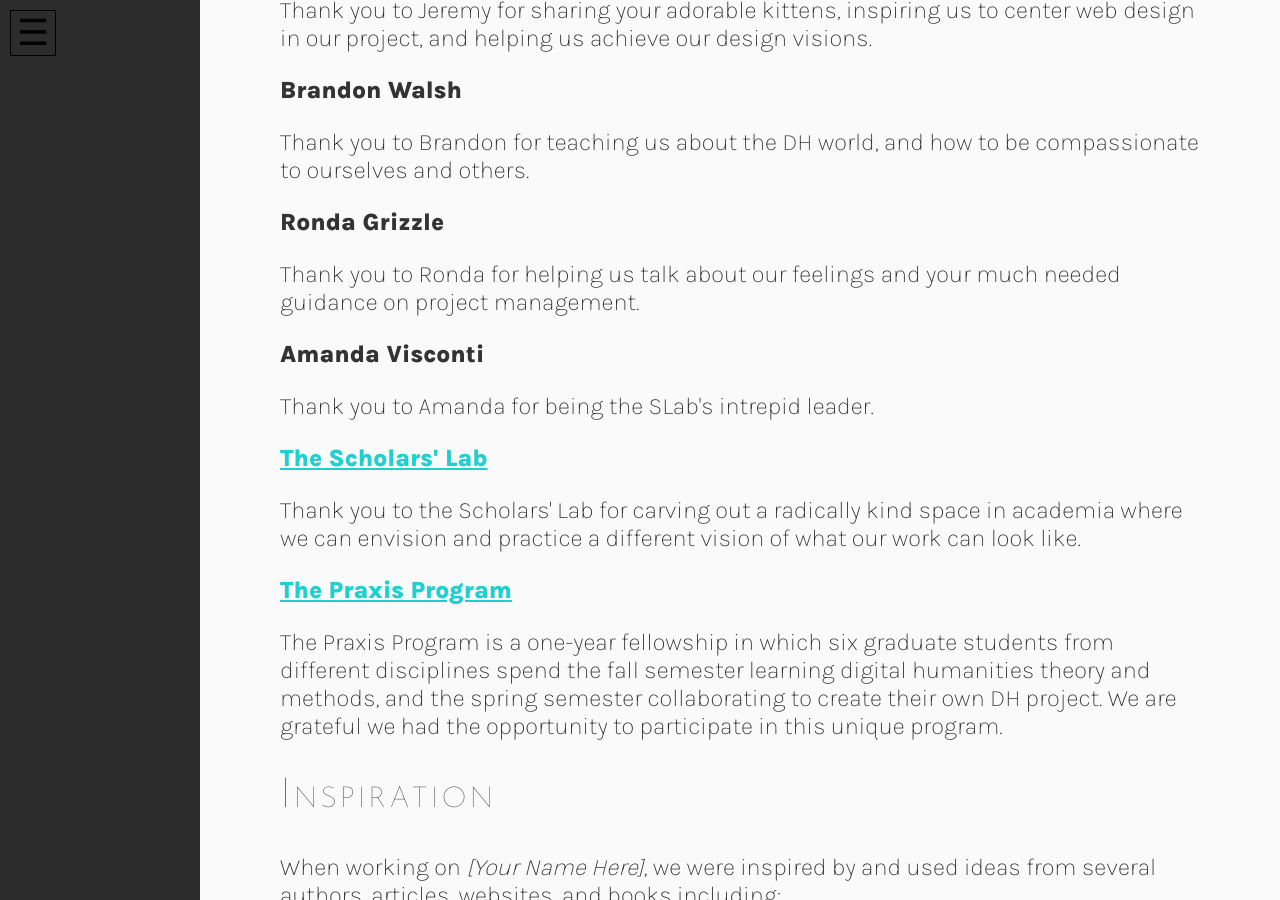
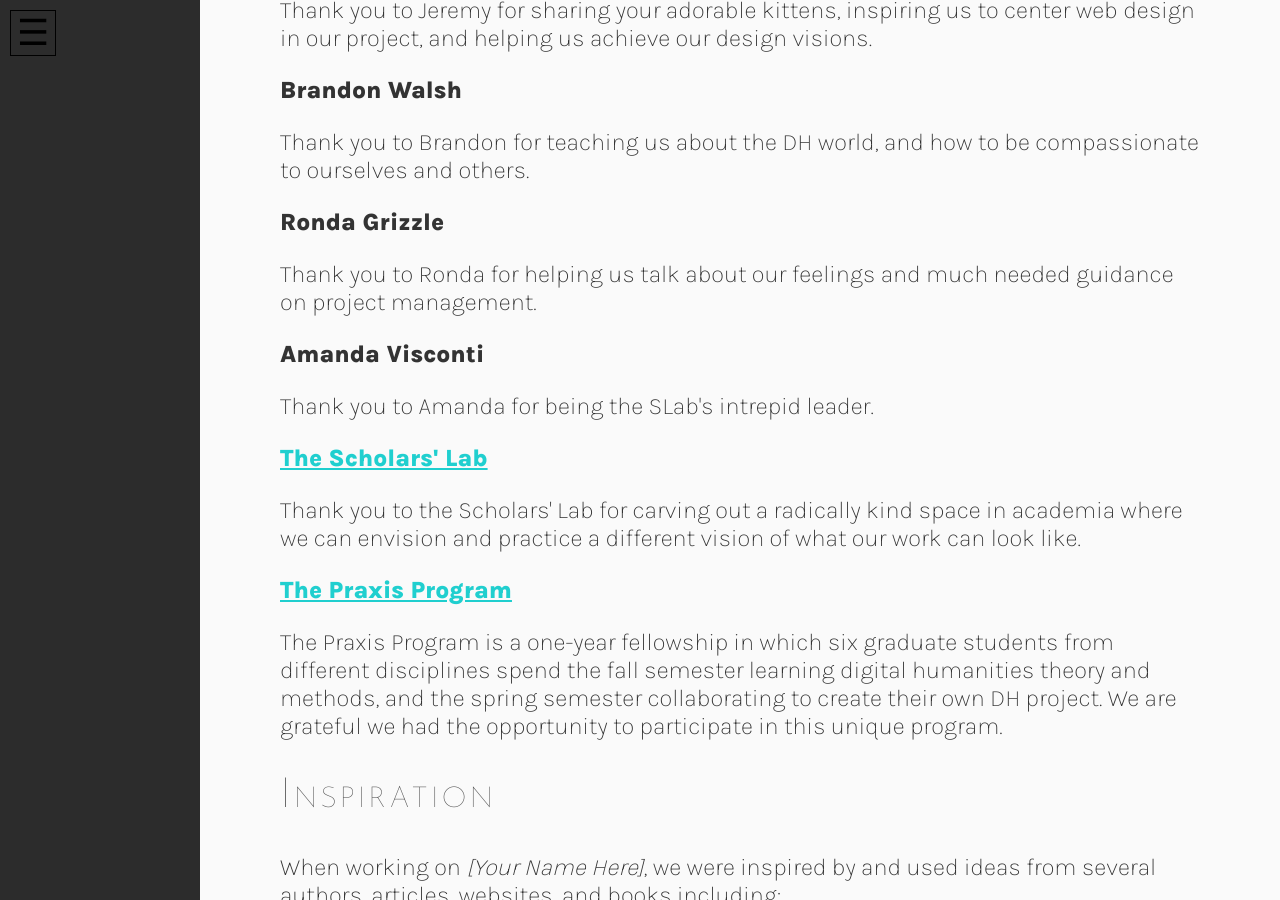
Before and after one commit to scholarslab/brackets, a Jekyll site: the page built from credits.html, in a window 1280 px wide and 900 px high, scrolled down 1462 px. Built offline with Jekyll 4.4.1, drawn with Linux system fonts in a browser that asks for light colours.

Commit message:
text edits of credit, design ethos, tutorial

```diff
--- a/credits.html
+++ b/credits.html
@@ -26,7 +26,7 @@
 <p><b>Brandon Walsh</b></p>
 <p>Thank you to Brandon for teaching us about the DH world, and how to be compassionate to ourselves and others.</p>
 <p><b>Ronda Grizzle</b></p>
-<p>Thank you to Ronda for helping us talk about our feelings and your much needed guidance on project management.</p>
+<p>Thank you to Ronda for helping us talk about our feelings and much needed guidance on project management.</p>
 <p><b>Amanda Visconti</b></p>
 <p>Thank you to Amanda for being the SLab's intrepid leader.</p>
 <p><b> <a href="https://scholarslab.lib.virginia.edu/">The Scholars' Lab</a></b></p>
--- a/design-ethos.html
+++ b/design-ethos.html
@@ -62,7 +62,7 @@
 <p>A good first step when beginning to think about a personal site is to become mindful of design in your everyday life and collect inspiration. Take screenshots of websites, photos of signs, advertisements, book covers, art, and save these images in a folder. These sources will help determine the font, layout, and color palettes for your site.</p>
 <p>It can be just as helpful to know what you don’t like. As part of this process of accumulating inspiration material, consider collecting images of design that you absolutely cannot stand. The exercise here is to note what specific aspects of the design that you hate (colors, font, images, etc.) and then articulate in as much detail as possible why you don't like it. Sometimes, this can result in reevaluating previous assumptions, for example we thought that sites with black text on a white background were uninteresting or too traditional until we saw <a href="http://zairelove.com/">Zaire Love</a> and <a href="https://laurencgarcia.com/">Lauren Garcia’s</a> websites. This will help you refine your own design ideas and determine what you want to avoid in your site’s design.</p>
 <h4>Prompts</h4>
-<p>Using your browser's web developer tools, specifically the inspect element technique, is a good way to understand how the websites that inspire you use HTML and CSS to achieve their design. In Google Chrome, you can access these tools by clicking on "view," "developer" and selecting "developer tools." This will open a panel in the browser that allows you to see the code underlying the styling of a website. You can use this method to mimick styling techniques that appeal to you. We discuss this process a little more in-depth in <a href="https://brackets.scholarslab.org/html-tutorial/">our tutorial</a>. </p>
+<p>Using your browser's web developer tools, specifically the inspect element technique, is a good way to understand how the websites that inspire you use HTML and CSS to achieve their design. In Google Chrome, you can access these tools by clicking on "view," "developer," and selecting "developer tools." This will open a panel in the browser that allows you to see the code underlying the styling of a website. You can use this method to mimick styling techniques that appeal to you. We discuss this process a little more in-depth in <a href="https://brackets.scholarslab.org/html-tutorial/">our tutorial</a>. </p>
 
 
 <h3>Color/Delight</h3>
--- a/html-tutorial.html
+++ b/html-tutorial.html
@@ -19,8 +19,6 @@
     on <a href="https://codepen.io">CodePen</a>.</span>
   </p>
   <script async src="https://cpwebassets.codepen.io/assets/embed/ei.js"></script>
-
-<p>Websites are made of individual web pages and pages are stored in files, just like the files that live on your computer. The content of pages exist on your computer under the file extension, .html. A file extension is a standard way to indicate what kind of information a file contains so it can use the right software to read and write them. You are likely familiar with .doc or .pdf files. In these cases, your computer probably displays the information in Microsoft Word and Adobe Acrobat or Preview for Mac users, respectively. In the case of .html, these files will open on your default web browser. This is Google Chrome for us, but might also be Firefox, Safari, or Edge for you. Simply put, an .html file contains the basic text and structure of your website. The .html files are often named by standard conventions. The most common name used for the default or home page of a website is "index.html". This is one of the files included in your starter pack.</p>
 
 <p>The second file included in your starter pack is a <i>style.css</i> file. CSS stands for "Cascading Style Sheet" and this type of file is used to “style” the contents of an associated webpage. This .css file works in tandem with the <i>content</i> contained in an .html file to describe the <i>presentation</i> of that content. Think of your HTML document as laying out the text and structure of your page while CSS describes how that text is interpreted by the audience’s senses. Presentation encompasses how a page in a web browser or assistive technologies like screen readers should interpret the text. It is where you will define, among other things, the font and background color of your website, how the text is laid out, and how emphasis is emphasized. The standard naming convention for a Cascading Style Sheet is <i>style.css</i>.</p>
 
@@ -183,7 +181,7 @@
     <li>If you like particular elements of that page, you can take the code used to create those elements and include it in the code for your own website.</li>
 </ul></p>
 
-<p>Most importantly, don’t be overwhelmed by all the code you see and if you are unable to parse it! Some websites will make use of more complicated code than others, and it will take some time to become comfortable with this language and its visuals. Feel free to “inspect” the pages of the Your Name Here website. Our code is likely to be simpler than that of a lot of other websites, and you can even change bits of the code to see how those changes affect the page. Don’t worry, none of it will be permanent! Our personal, easy favorite is playing around with the colors on the webpage.</p>
+<p>Most importantly, don’t be overwhelmed by all the code you see and if you are unable to parse it! Some websites will make use of more complicated code than others, and it will take some time to become comfortable with this language and its visuals. Feel free to “inspect” the pages of the <i>[Your Name Here]</i> website. Our code is likely to be simpler than that of a lot of other websites, and you can even change bits of the code to see how those changes affect the page. Don’t worry, none of it will be permanent! Our personal, easy favorite is playing around with the colors on the webpage.</p>
 
 <h4>Moving from a single web page to a website</h4>
 <p></p>
```
Also changed, not shown: other parts of html-tutorial.html (+1 -1 lines).
